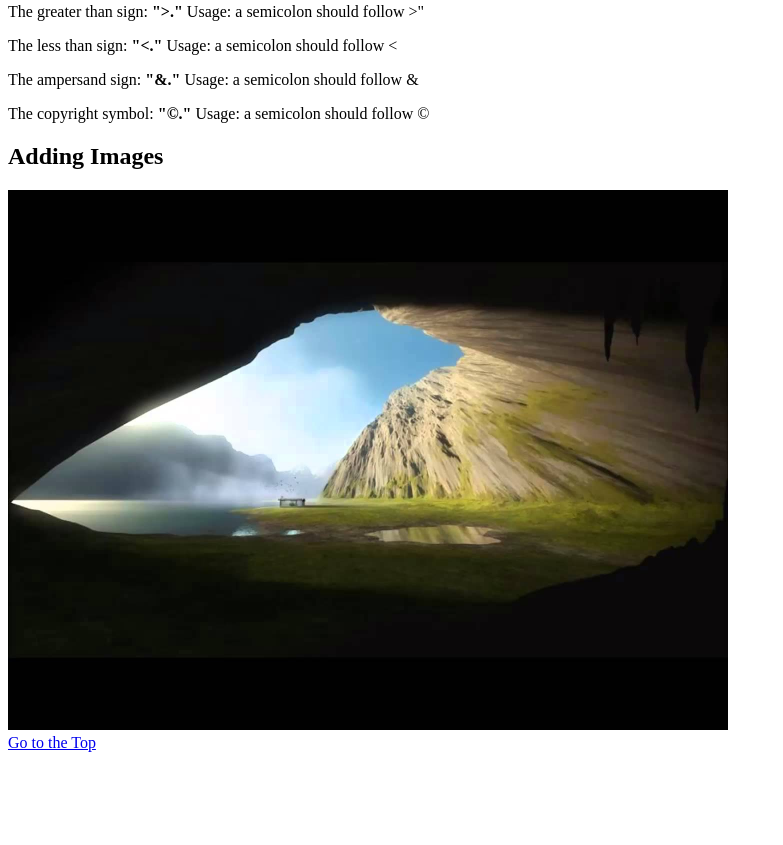
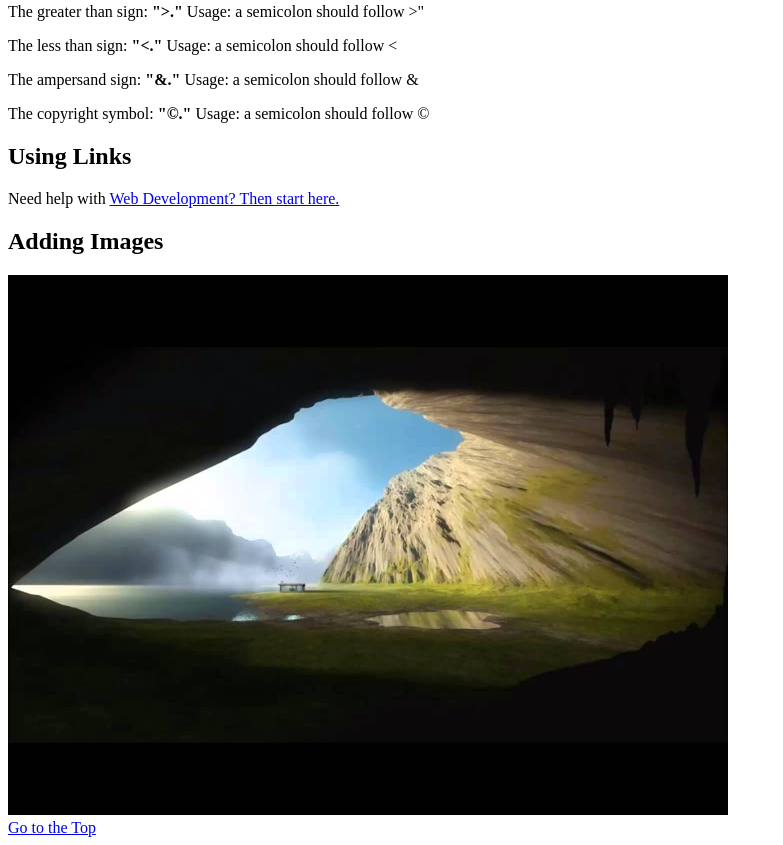
Before and after one commit to eolonade/coursera-web-dev, a plain HTML site: page site/index.html in a window 1280 px wide. Shown: the part 1193-2038 px from the top of the page, without its empty margins (0-783 px from the left). Before the commit the page ends 1953 px from the top, so only its background shows below. Drawn offline with Linux system fonts and the light colour scheme.

Commit message:
Added a link that opens in a new tab with a query for Google

```diff
--- a/site/index.html
+++ b/site/index.html
@@ -78,6 +78,10 @@
 
 	</div>
 	<div>
+		<h2>Using Links</h2>
+		Need help with <a href="http://www.google.com?q=web%20Development" target="_blank">Web Development? Then start here.</a>
+	</div>
+	<div>
 		<h2 id="images">Adding Images</h2>
 		<img src="images/secret-place.jpg" height="540px" width="720px" alt="Image of a cave, representing a secret place"></div>
 	</div>
```
